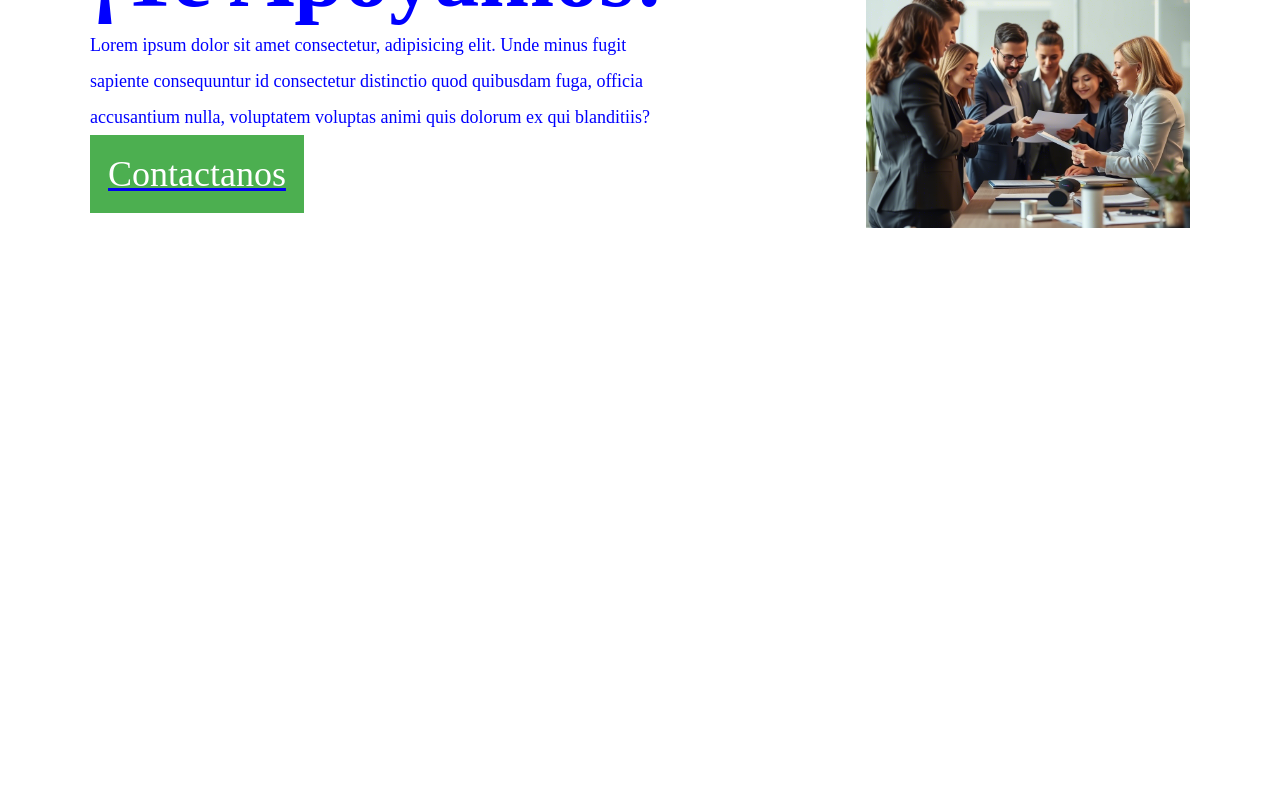
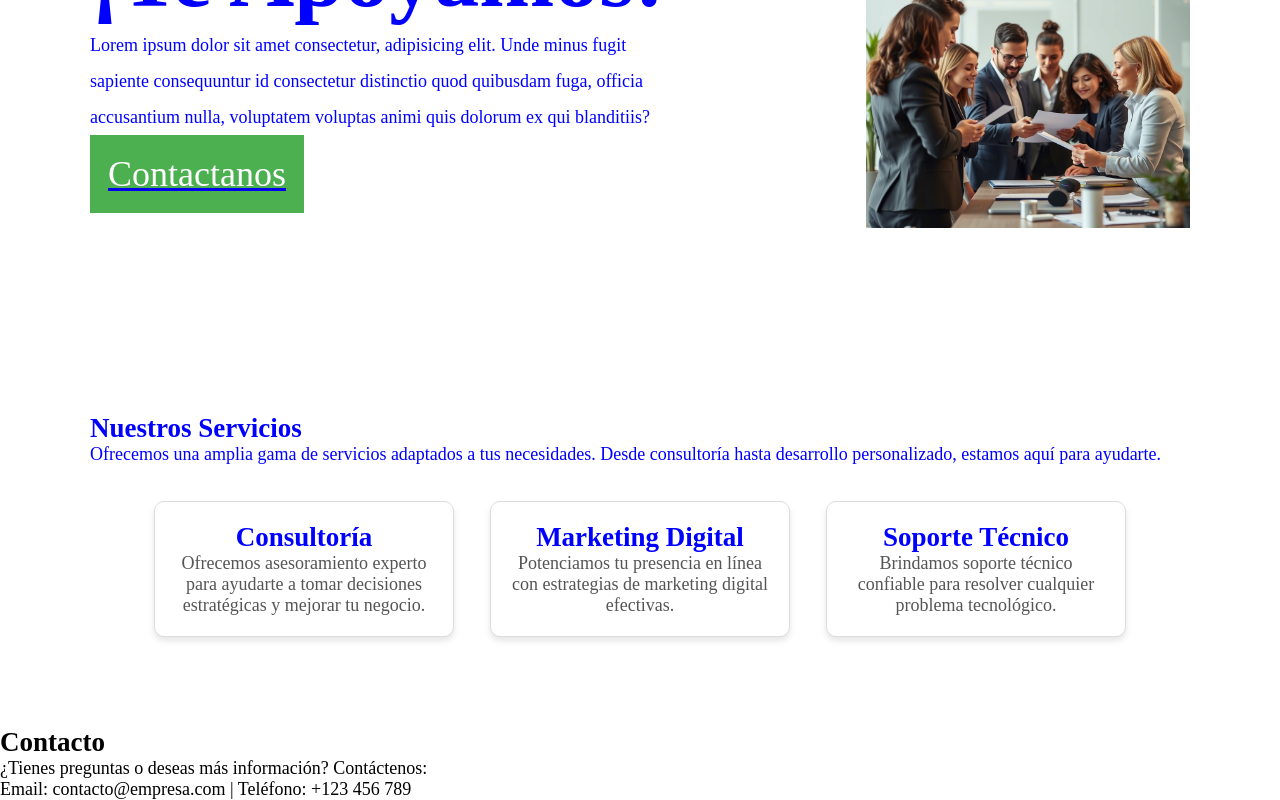
Before and after one commit to JuanOt14/TeApoyamos, a React (Vite) app: page / in a window 1280 px wide. Shown: the part 316-1116 px from the top of the page. Before the commit the page ends 800 px from the top, so only its background shows below. Built offline with nearby package versions, Linux system fonts and the light colour scheme; a web font is replaced by a local one.

Commit message:
add service card component

```diff
--- /dev/null
+++ b/src/data/services.json
@@ -0,0 +1,14 @@
+[
+    {
+        "title":"Consultoría",
+        "description":"Ofrecemos asesoramiento experto para ayudarte a tomar decisiones estratégicas y mejorar tu negocio."
+    },
+    {
+        "title":"Marketing Digital",
+        "description":"Potenciamos tu presencia en línea con estrategias de marketing digital efectivas."
+    },
+    {
+        "title":"Soporte Técnico",
+        "description":"Brindamos soporte técnico confiable para resolver cualquier problema tecnológico."
+    }
+]
--- a/src/pages/Home/Home.css
+++ b/src/pages/Home/Home.css
@@ -43,3 +43,17 @@
         width: 100%;
     }
 }
+
+.home-services{
+    width: 100%;
+    padding: 5rem;
+    color: blue;
+}
+
+.home-services-items{
+    margin-top: 2rem;
+    display: flex;
+    justify-content: center;
+    align-items: center;
+    gap: 2rem;
+}
--- a/src/pages/Home/Home.jsx
+++ b/src/pages/Home/Home.jsx
@@ -2,6 +2,12 @@ import './Home.css'
 
 //import dependencies
 import { Link } from 'react-router-dom'
+
+//import components
+import ServiceCard from './components/serviceCard'
+
+//import data
+import serviceData from '../../data/services.json'
 
 //import images
 import together from '../../assets/together.png'
@@ -9,16 +15,32 @@ import together from '../../assets/together.png'
 export default function Home () {
     return (
         <div className="home-root">
-            <div className='home-main'>
-                <div className='home-main-text'>
+            <section className='home-main' >
+                <div className='home-main-text' >
                     <h1>¡Te Apoyamos!</h1>
                     <p>Lorem ipsum dolor sit amet consectetur, adipisicing elit. Unde minus fugit sapiente consequuntur id consectetur distinctio quod quibusdam fuga, officia accusantium nulla, voluptatem voluptas animi quis dolorum ex qui blanditiis?</p>
-                    <Link to='/' ><div className='home-main-btn'>Contactanos</div></Link>
+                    <Link to='/' ><div className='home-main-btn' >Contactanos</div></Link>
                 </div>
-                <div className='home-main-img'>
+                <div className='home-main-img' >
                     <img src={together} alt="" />
                 </div>
-            </div>
+            </section>
+            <section className='home-services' >
+                <h2>Nuestros Servicios</h2>
+                <p>Ofrecemos una amplia gama de servicios adaptados a tus necesidades. Desde consultoría hasta desarrollo personalizado, estamos aquí para ayudarte.</p>
+                <div className='home-services-items'>
+                    {
+                        serviceData.map((item, index) => (
+                            <ServiceCard key={index} title={item.title} description={item.description} />
+                        ))
+                    }
+                </div>
+            </section>
+            <section className='home-contact' >
+                <h2>Contacto</h2>
+                <p>¿Tienes preguntas o deseas más información? Contáctenos:</p>
+                <p>Email: contacto@empresa.com | Teléfono: +123 456 789</p>
+            </section>
         </div>
     )
 }
--- /dev/null
+++ b/src/pages/Home/components/serviceCard.css
@@ -0,0 +1,21 @@
+.serviceCard-body{
+    background: white;
+    border: 1px solid #ddd;
+    border-radius: 10px;
+    box-shadow: 0 4px 6px rgba(0, 0, 0, 0.1);
+    width: 300px;
+    padding: 20px;
+    text-align: center;
+    transition: transform 0.3s ease;
+    &:hover{
+        transform: translateY(-10px);
+    }
+    h3 {
+        margin-bottom: 10px;
+        font-size: 1.5em;
+    }
+    p {
+        font-size: 1em;
+        color: #555;
+    }
+}
--- /dev/null
+++ b/src/pages/Home/components/serviceCard.jsx
@@ -0,0 +1,18 @@
+import './serviceCard.css'
+
+//import dependencies
+import PropTypes from 'prop-types'
+
+export default function ServiceCard ({title, description}) {
+    return(
+        <article className='serviceCard-body'>
+            <h2>{title}</h2>
+            <p>{description}</p>
+        </article>
+    )
+}
+
+ServiceCard.propTypes = {
+    title: PropTypes.string,
+    description: PropTypes.string
+}
```
